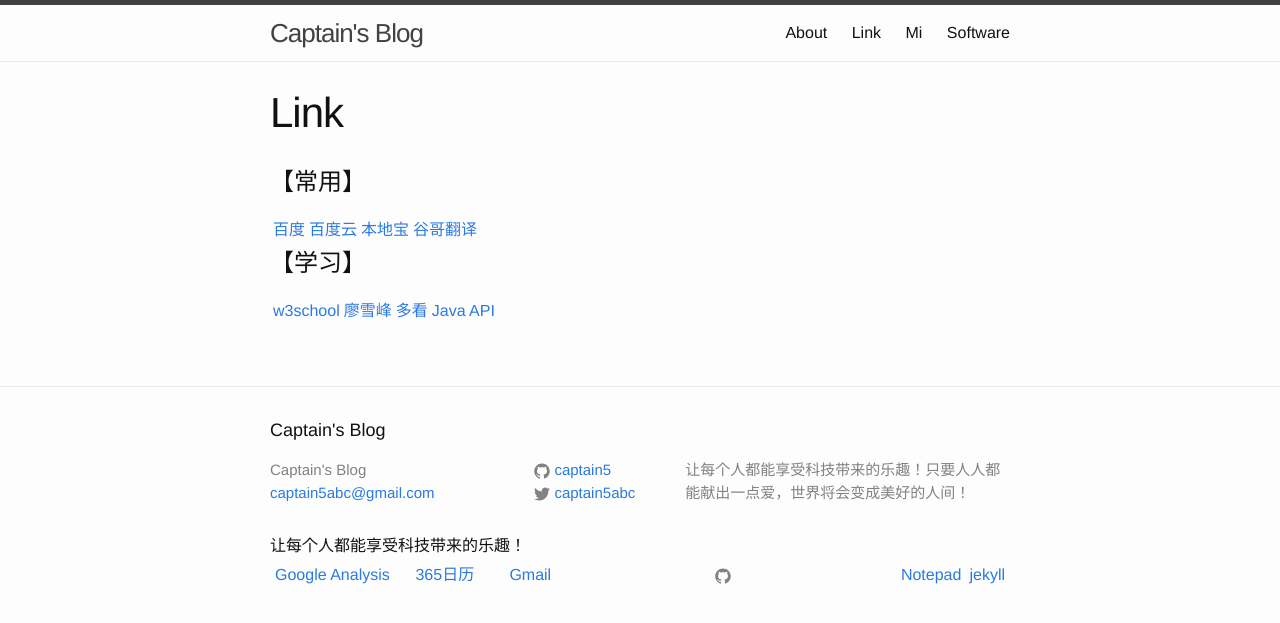
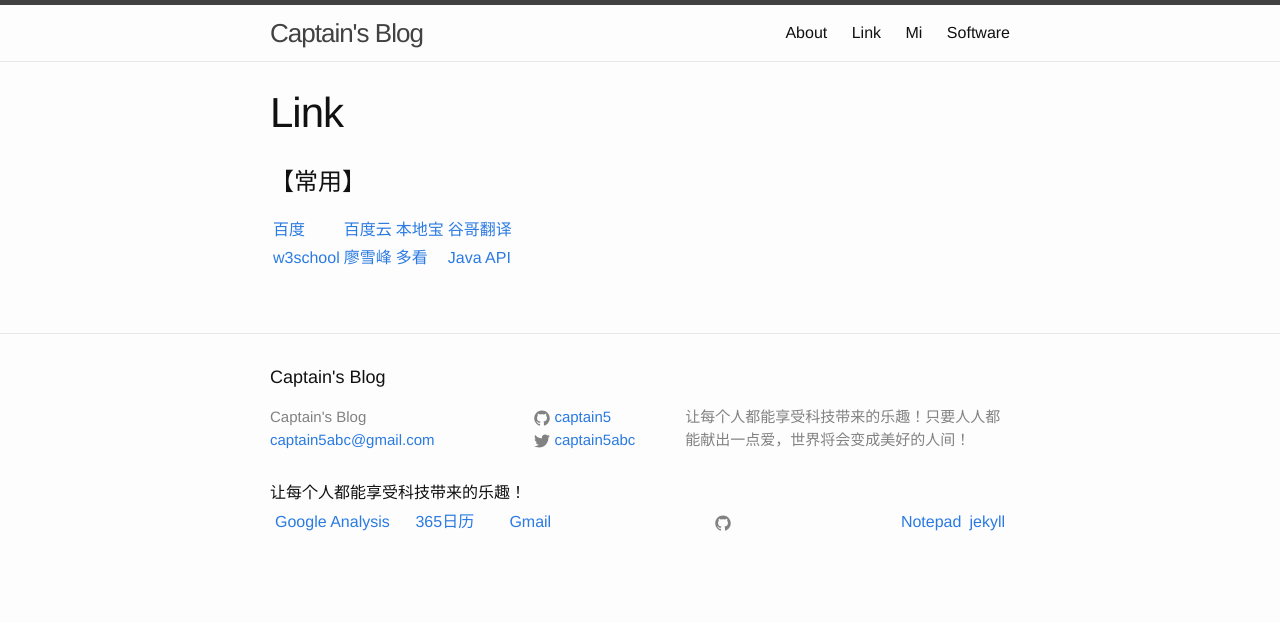
Before and after one commit to captain5/captain5.github.io, a Jekyll site: the page built from link.md, in a window 1280 px wide. Shown: the top 623 px of the page. Built offline with Jekyll 4.4.1, drawn with Linux system fonts in a browser that asks for light colours.

Commit message:
Update link.md

```diff
--- a/link.md
+++ b/link.md
@@ -6,17 +6,13 @@ permalink: /link/
 
 【常用】
 ============
-<table cellpadding=1>
+<table cellpadding=1 >
 <tr><td><a href="https://www.baidu.com/" target="_blank">百度</a></td>
 <td><a href="http://yun.baidu.com/" target="_blank">百度云</a></td>
 <td><a href="http://bj.bendibao.com/" target="_blank">本地宝</a></td>
 <td><a href="http://translate.google.cn/" target="_blank">谷哥翻译</a></td>
 </tr>
-</table>
 
-【学习】
-============
-<table cellpadding=1>
 <tr><td><a href="http://www.w3school.com.cn/" target="_blank">w3school</a></td>
 <td><a href="http://www.liaoxuefeng.com/" target="_blank">廖雪峰</a></td>
 <td><a href="http://www.duokan.com/u/mybook" target="_blank">多看</a></td>
```
